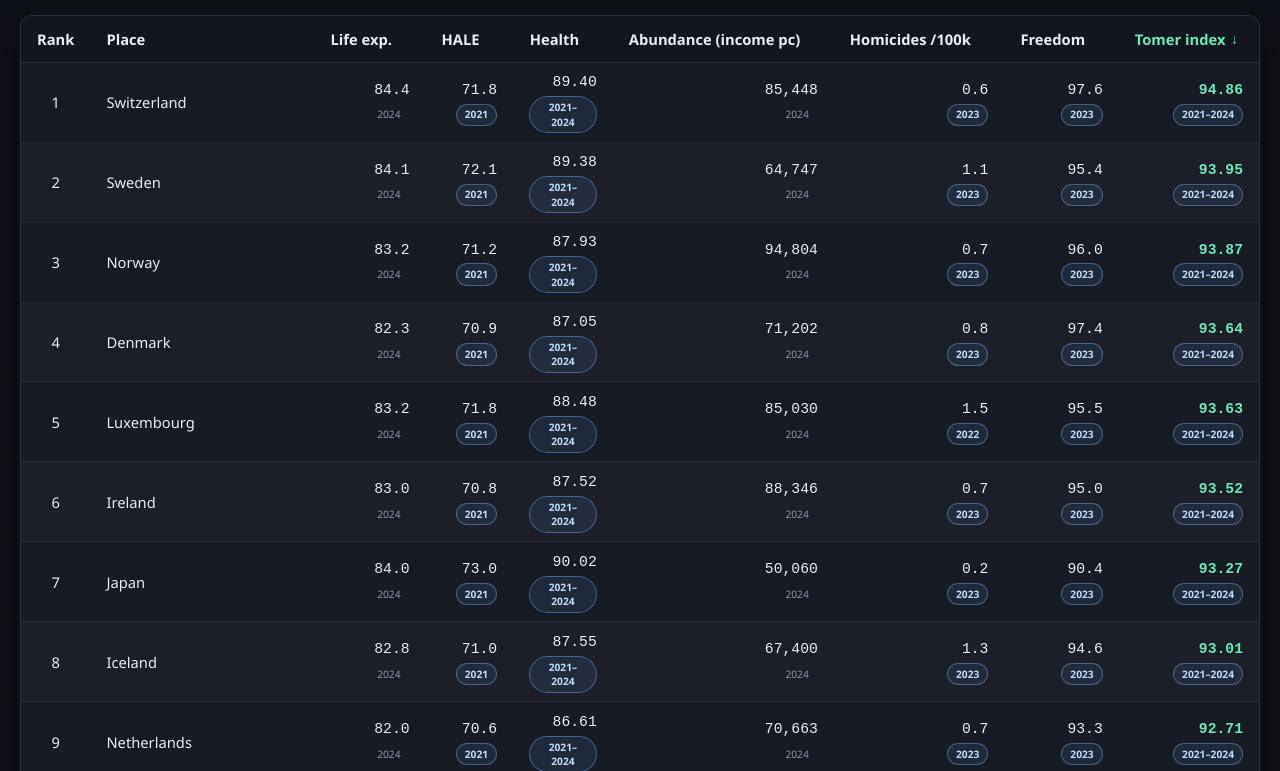
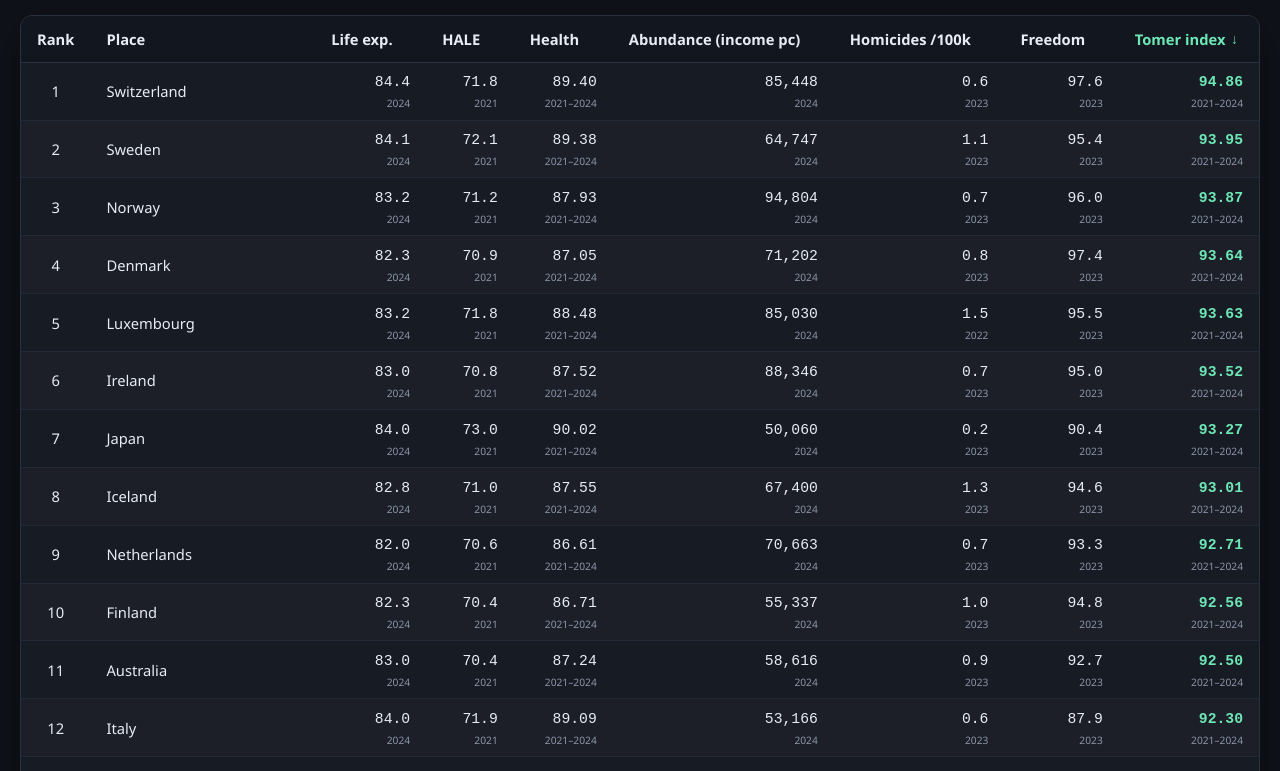
Before and after one commit to Tomer2006/tomer-index, a Next.js app: page / in a window 1280 px wide. Shown: the part 809-1580 px from the top of the page. Built offline with nearby package versions, Linux system fonts and the light colour scheme.

Commit message:
Simplify source years to muted text

```diff
--- a/src/style.css
+++ b/src/style.css
@@ -1361,29 +1361,15 @@ table {
   width: fit-content;
   max-width: 100%;
   margin-left: 0.35rem;
-  padding: 0.18rem 0.5rem;
-  border: 1px solid rgba(96, 165, 250, 0.45);
-  border-radius: 999px;
-  background: rgba(96, 165, 250, 0.1);
-  color: #bfdbfe;
+  color: var(--muted);
   font-family: var(--font);
   font-size: 0.64rem;
-  font-weight: 650;
+  font-weight: 550;
   line-height: 1.4;
   text-align: center;
   white-space: normal;
   overflow-wrap: anywhere;
   vertical-align: middle;
-}
-
-/* Year that matches the displayed year: same footprint as the pill (border
-   kept, made invisible) but quiet, so the highlight stays reserved for
-   carried-forward and mixed source years. */
-.source-year-badge.is-current {
-  border-color: transparent;
-  background: transparent;
-  color: var(--muted);
-  font-weight: 550;
 }
 
 /* Uniform leaderboard metric cells: value on the first line, source-year
```
